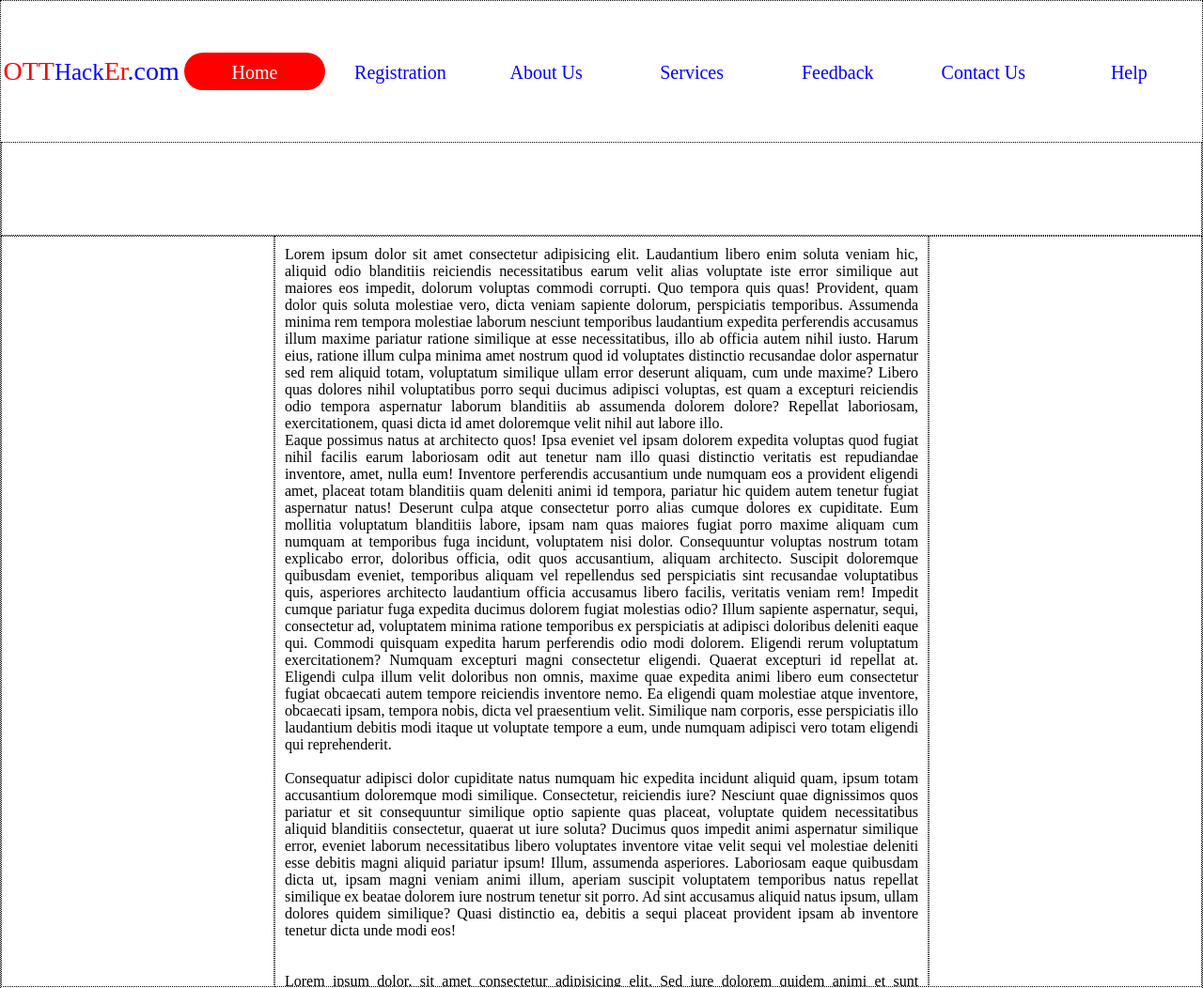
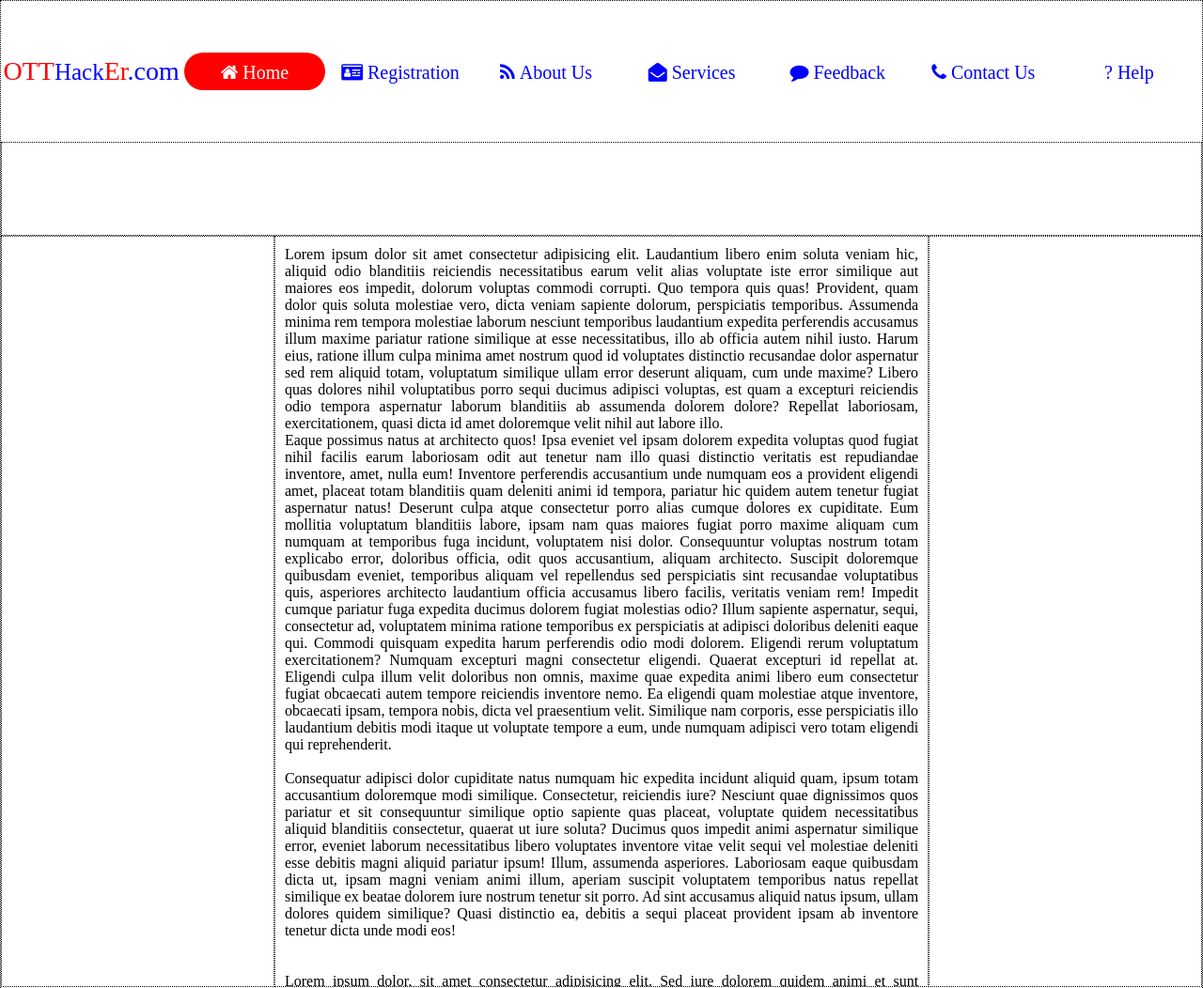
Before and after one commit to Ankit-kumar-sharma/myFirstWebPageLive, a plain HTML site: page index.html in a window 1280 px wide. Shown: the top 1052 px of the page at 94% size. Drawn offline with Linux system fonts and the light colour scheme.

Commit message:
Icons added

```diff
--- a/index.html
+++ b/index.html
@@ -5,19 +5,21 @@
     <meta http-equiv="X-UA-Compatible" content="IE=edge" />
     <meta name="viewport" content="width=device-width, initial-scale=1.0" />
     <title>Document</title>
-    <link rel="stylesheet" href="./StyleSheet/style.css" />
+   <link rel="stylesheet" href="https://cdnjs.cloudflare.com/ajax/libs/font-awesome/4.7.0/css/font-awesome.min.css">
+  <link rel="stylesheet" href="./StyleSheet/style.css" />
   </head>
   <body>
     <div class="main-div">
       <div id="header">
           <p class="logo-name" title="www.otthacker.com" style="cursor: pointer;"><span style="color: red;">OTT</span><span style="font-size: 25px;">Hack</span><span style="color: red;">Er</span><span style="color:blue;">.com</span></p>
-          <a href="#" style="color: white; background-color: red;">Home</a>
-          <a href="#about-us">Registration</a>
-          <a href="#about-us">About Us</a>
-          <a href="#services">Services</a>
-          <a href="#">Feedback</a>
-          <a href="#main-footer">Contact Us</a>
-          <a href="#main-footer">Help</a>
+          <a href="#" style="color: white; background-color: red;">
+           <i class="fa fa-home" style="margin-right: 5px;"></i>Home</a>
+          <a href="#about-us"><i class="fa fa-id-card" style="margin-right: 5px;"></i>Registration</a>
+          <a href="#about-us"><i class="fa fa-rss" style="margin-right: 5px;"></i>About Us</a>
+          <a href="#services"><i class="fa fa-envelope-open" style="margin-right: 5px;"></i>Services</a>
+          <a href="#"><i class="fa fa-comment" style="margin-right: 5px;"></i>Feedback</a>
+          <a href="#main-footer"><i class="fa fa-phone" style="margin-right: 5px;"></i>Contact Us</a>
+          <a href="#main-footer"><span style="margin-right: 5px;">?</span>Help</a>
       </div>
       <div class="sub-header"></div>
       <div class="body-content-box">
```
